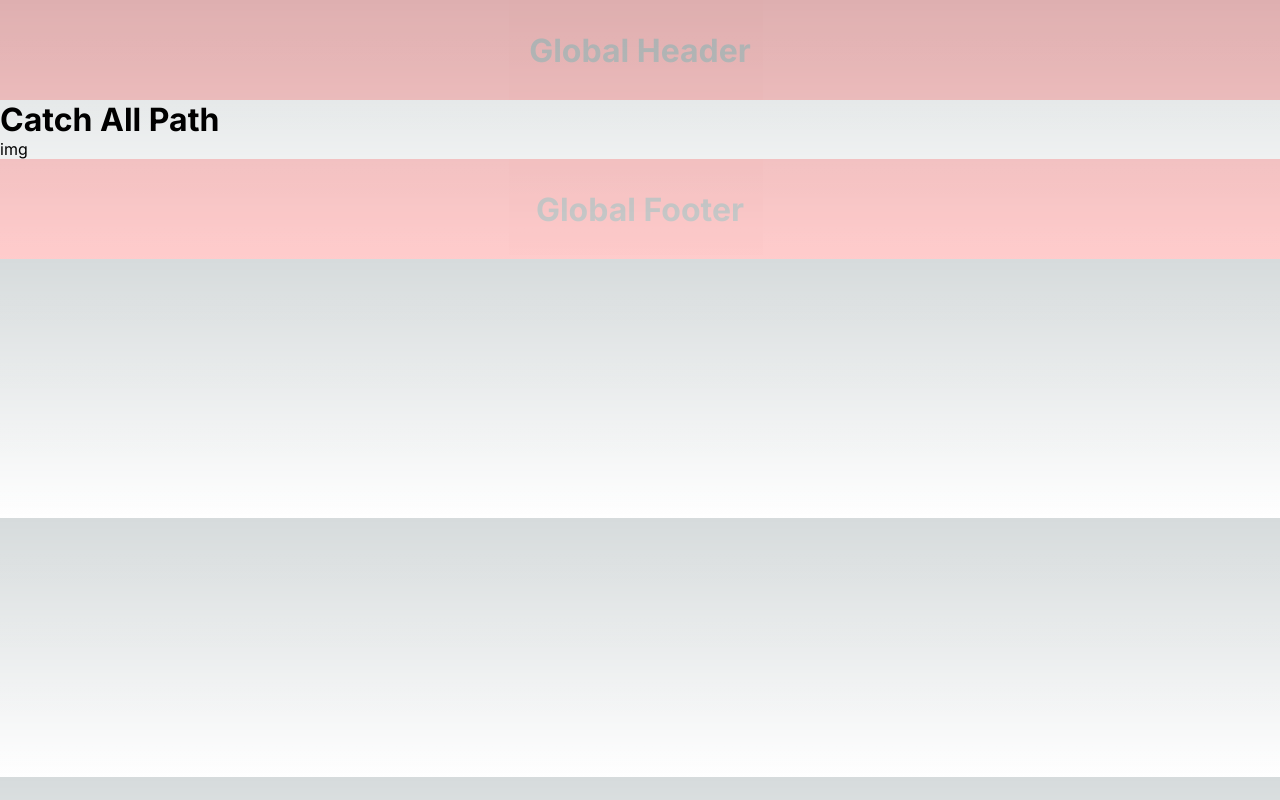
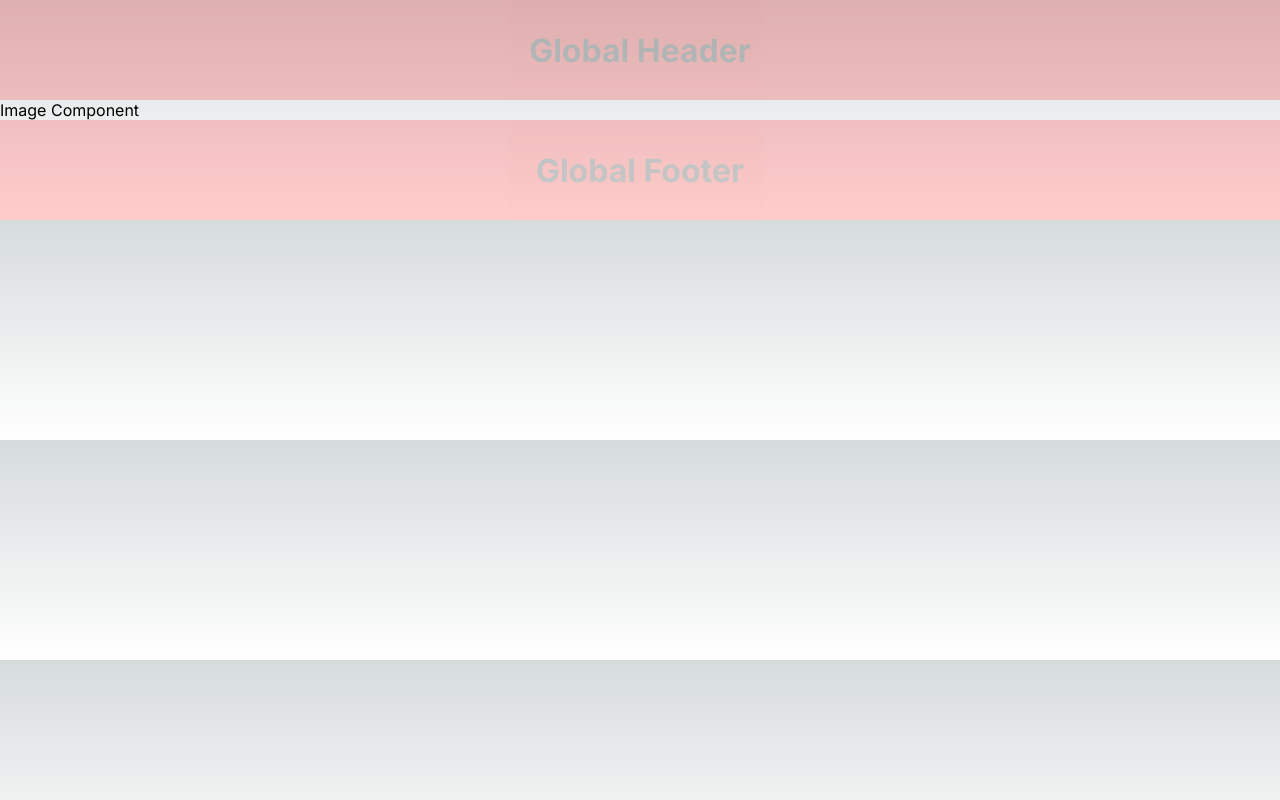
Before and after one commit to deshanrajamanthrie/Sample-NextJS, a Next.js app: page /img in a window 1280 px wide. Built offline with nearby package versions, Linux system fonts and the light colour scheme.

Commit message:
add image component

```diff
--- /dev/null
+++ b/src/app/img/page.jsx
@@ -0,0 +1,9 @@
+import React from 'react'
+
+function page() {
+  return (
+    <div>Image Component</div>
+  )
+}
+
+export default page
```
